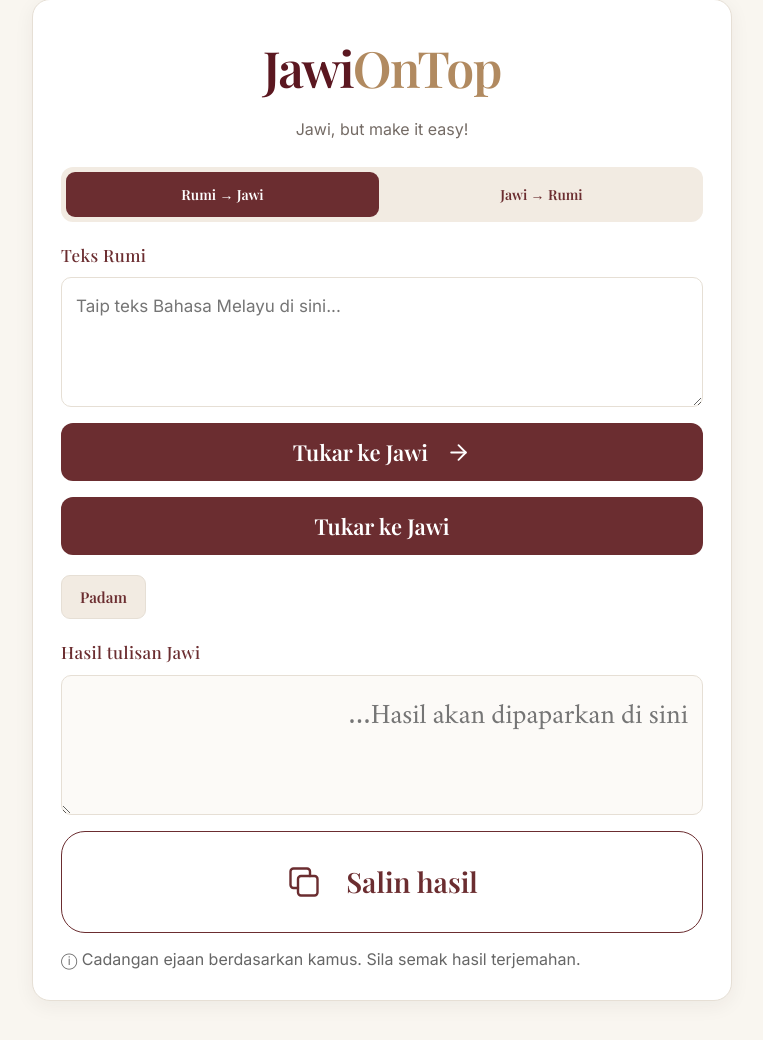
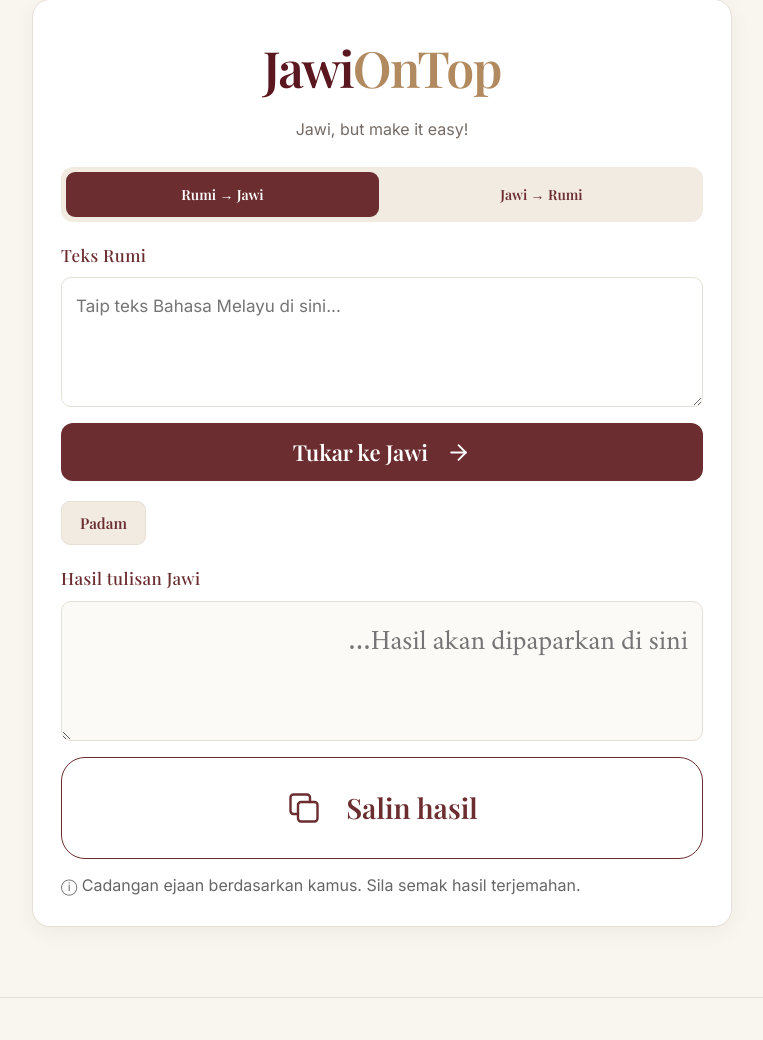
Before and after one commit to hassyabasirah/JawiOnTop, a Flask app: page / in a window 1280 px wide. Shown: the part 41-1081 px from the top of the page, without its empty margins (258-1021 px from the left). Run offline with Flask 3, Linux system fonts and the light colour scheme.

Commit message:
Update index.html

```diff
--- a/templates/index.html
+++ b/templates/index.html
@@ -578,9 +578,7 @@ body {
         <path d="M5 12h14"></path>
         <path d="m12 5 7 7-7 7"></path>
     </svg>
-</button> <button id="mainButton" onclick="processText()">
-        Tukar ke Jawi
-    </button>
+
     <button class="secondary" onclick="clearText()">Padam</button>
 
     <label for="output" id="outputLabel">Hasil tulisan Jawi</label>
```
